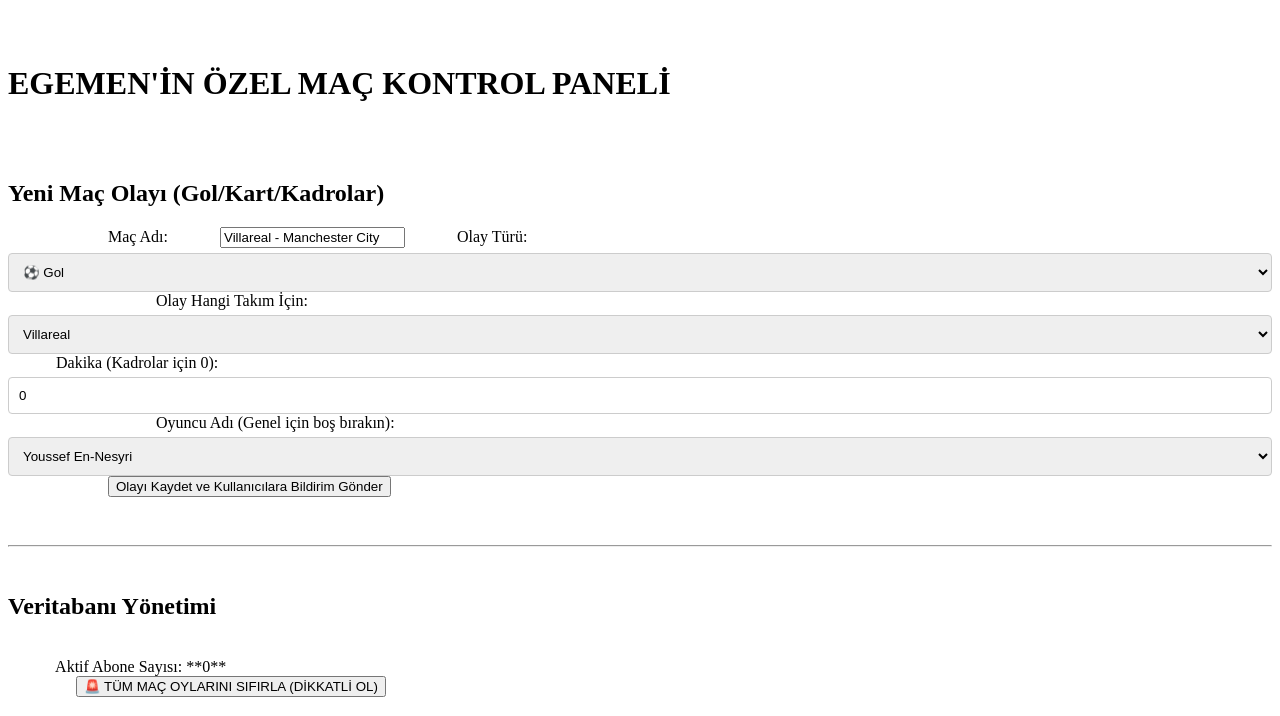
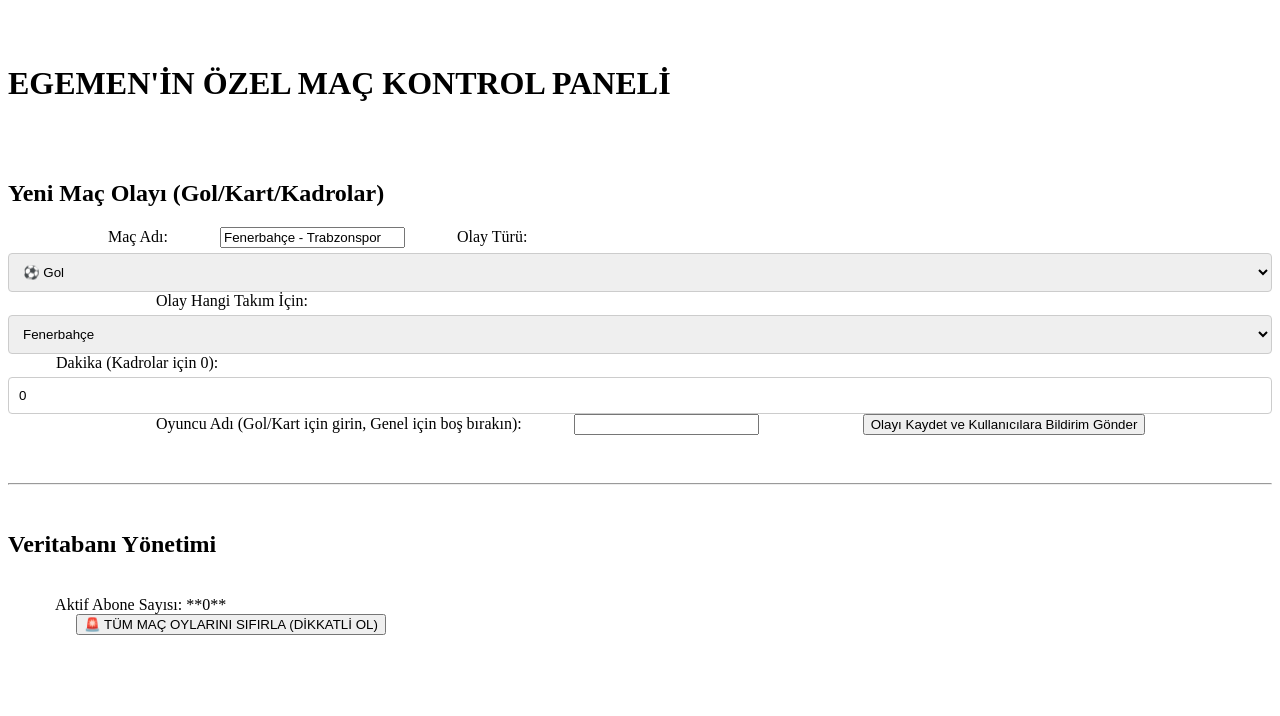
Before and after one commit to egemenkaya4498-bit/derbichallenge, a Node server app: page /admin/passwordEkEgemen123 in a window 1280 px wide. Shown: the top 716 px of the page. Run offline with Node 20, Linux system fonts and the light colour scheme; data that the repository does not hold is empty; some libraries are stand-ins or nearby versions.

Commit message:
Update admin.ejs

```diff
--- a/views/admin.ejs
+++ b/views/admin.ejs
@@ -49,7 +49,7 @@
             <h2>Yeni Maç Olayı (Gol/Kart/Kadrolar)</h2>
 
             <label for="macAdi">Maç Adı:</label>
-            <input type="text" id="macAdi" name="macAdi" value="Villareal - Manchester City" required>
+            <input type="text" id="macAdi" name="macAdi" value="Fenerbahçe - Trabzonspor" required>
 
             <label for="olayTuru">Olay Türü:</label>
             <select id="olayTuru" name="olayTuru" required>
@@ -60,18 +60,17 @@
             </select>
 
                         <label for="takim">Olay Hangi Takım İçin:</label>
-            <select id="takim" name="takim" required onchange="updatePlayerList()">
-                <option value="Villareal">Villareal</option>
-                <option value="Manchester City">Manchester City</option>
+            <select id="takim" name="takim" required>
+                <option value="Fenerbahçe">Fenerbahçe</option>
+                <option value="Trabzonspor">Trabzonspor</option>
                 <option value="Genel">Genel (Kadrolar, Maç Başladı vb.)</option>
             </select>
 
             <label for="dakika">Dakika (Kadrolar için 0):</label>
             <input type="number" id="dakika" name="dakika" min="0" max="120" value="0">
 
-                        <label for="oyuncu">Oyuncu Adı (Genel için boş bırakın):</label>
-            <select id="oyuncu" name="oyuncu" required>
-                            </select>
+                        <label for="oyuncu">Oyuncu Adı (Gol/Kart için girin, Genel için boş bırakın):</label>
+            <input type="text" id="oyuncu" name="oyuncu">
 
             <button type="submit" class="olay-gonder-btn">Olayı Kaydet ve Kullanıcılara Bildirim Gönder</button>
         </form>
@@ -87,55 +86,7 @@
     </div>
 
     <script>
-        // Oyuncu Listeleri
-        const playerLists = {
-            'Villareal': [
-                'Youssef En-Nesyri',
-                'Okay Yokuşlu',
-                // Ekstra Oyuncular
-                'Serdar Saatçı',
-                'Berkay Yılmaz',
-                'Dusan Tadic',
-                'Edin Dzeko'
-            ],
-            'Manchester City': [
-                'Andre Onana',
-                'Edin Visca',
-                // Ekstra Oyuncular
-                'Umut Bozok',
-                'Anastásios Bakasétas',
-                'Trezeguet',
-                'Enis Bardhi'
-            ]
-        };
-
-        const takimSelect = document.getElementById('takim');
-        const oyuncuSelect = document.getElementById('oyuncu');
-
-        // Oyuncu listesini güncelleyen fonksiyon
-        function updatePlayerList() {
-            const selectedTeam = takimSelect.value;
-            oyuncuSelect.innerHTML = ''; // Önce tüm seçenekleri temizle
-
-            if (selectedTeam === 'Genel') {
-                oyuncuSelect.innerHTML = '<option value="">(Genel Olay)</option>';
-                oyuncuSelect.required = false;
-            } else {
-                oyuncuSelect.required = true;
-                const players = playerLists[selectedTeam] || [];
-                players.forEach(player => {
-                    const option = document.createElement('option');
-                    option.value = player;
-                    option.textContent = player;
-                    oyuncuSelect.appendChild(option);
-                });
-            }
-        }
-
-        // Sayfa yüklendiğinde listeyi bir kez çalıştır
-        updatePlayerList();
-
-        // SIFIRLAMA BUTONU JS'si
+        // SIFIRLAMA BUTONU JS'si (Değişmedi)
         document.getElementById('resetBtn').addEventListener('click', async () => {
             const onay = prompt("TÜM MAÇ OLAYLARINI SİLMEK İSTEDİĞİNE EMİN MİSİN? Evet ise 'SIL' yazıp Onayla.");
 
```
